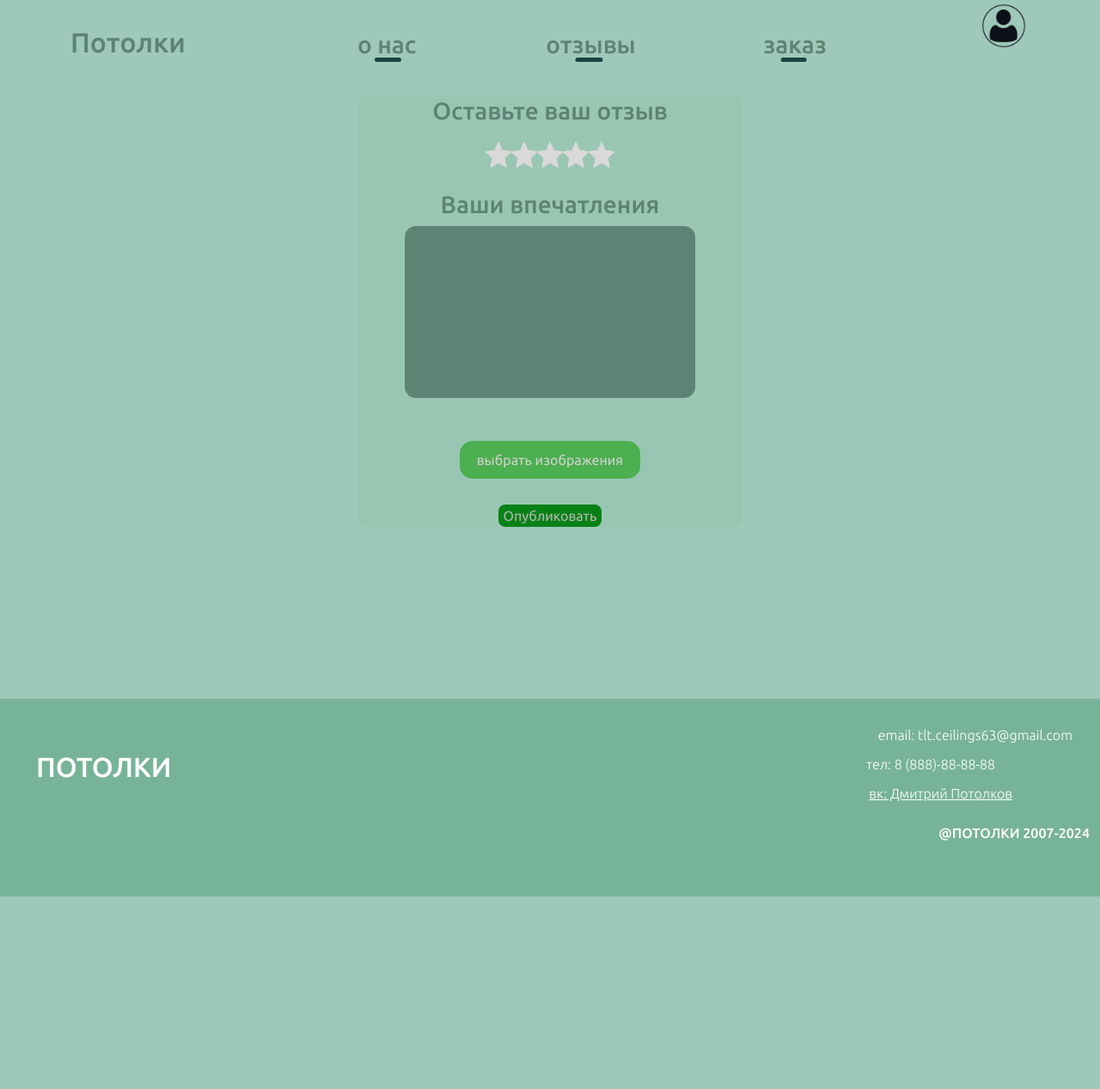
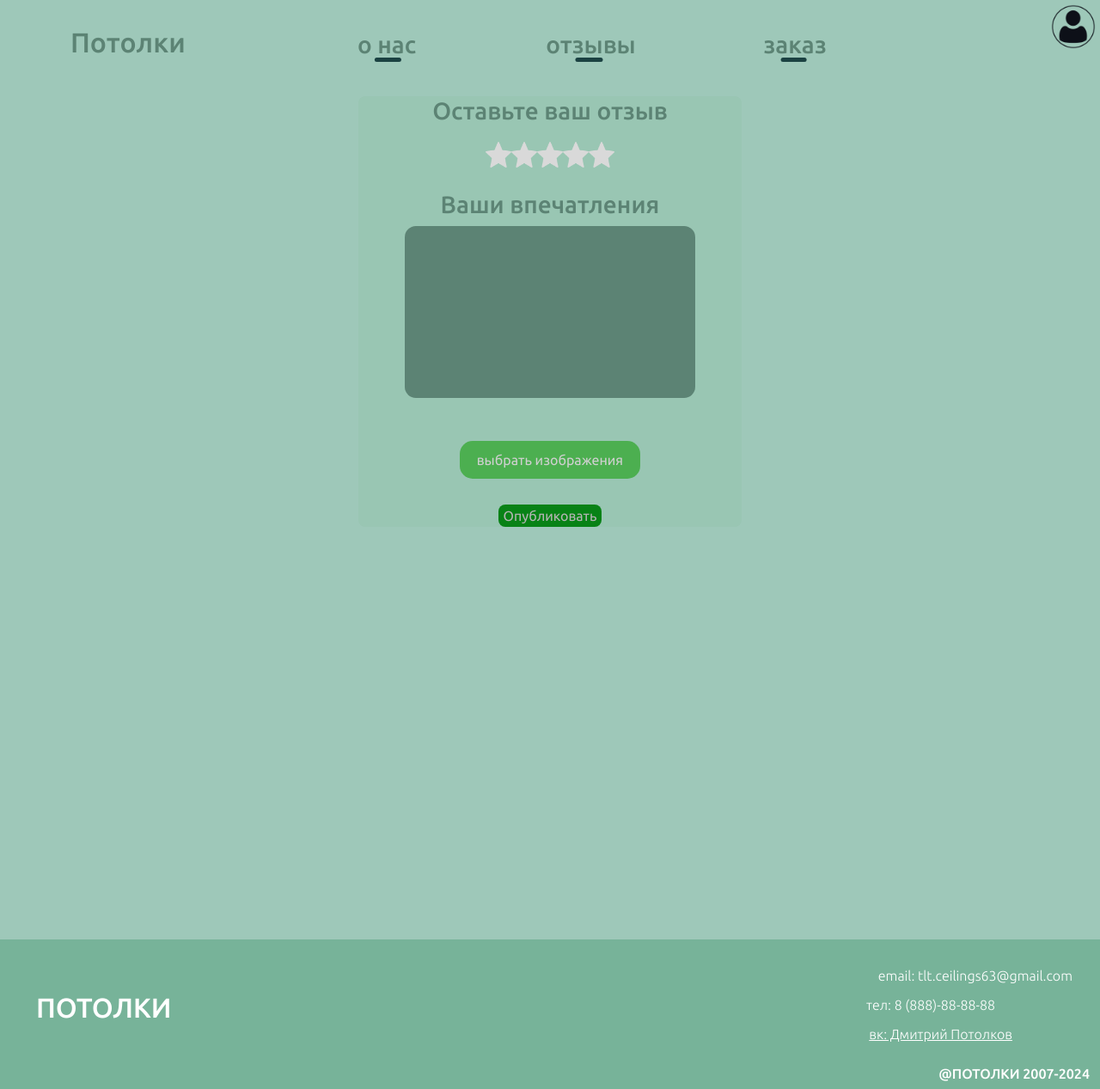
Before and after one commit to kokakolia/WEB_YL_Seilings, a Flask app: page /make_review in a window 1280 px wide. Shown: the whole page at 86% size. Before the commit the page ends 1043 px from the top, so only its background shows below. Run offline with Flask 3, Linux system fonts and the light colour scheme; a user stored in the database is signed in.

Commit message:
adaptive width and height

```diff
--- a/static/styles/styles.css
+++ b/static/styles/styles.css
@@ -70,16 +72,18 @@
   height: 60px;
   background-color: transparent;
   cursor: pointer;
+  position: fixed;
+  right: 1px;
+  top: 1px;
 }
 
-.navig .row .dropdown ul {
+.navig .dropdown ul {
   margin-left: 80vw !important;
   margin-top: 8vh !important;
 }
 
 body {
   background-color: #9ec8b9;
-  /* min-height: 100vh; */
 }
 
 main {
@@ -97,6 +101,20 @@ main {
   font-weight: 700;
   font-style: normal;
 }
+
+.base-footer {
+  background-color:#77B399;
+  color: white;
+  margin: 0;
+  width: 100%;
+  max-width: none;
+  position: absolute;
+  margin-top: 60vh;
+}
+
+
+/* ABOUT */
+
 
 .main-section {
   width: 100%;
@@ -381,66 +465,6 @@ main {
   color: #5c8374;
   border-radius: 8px;
   background-color:#99C6B3;
-}
-
-.base-footer {
-  background-color:#77B399;
-  color: white;
-  margin: 0;
-  width: 100%;
-  max-width: none;
-  height: 230px;
-}
-
-.review-page .review-header .rating {
-  display: flex;
-}
-.review-page .review-header .rating label {
-  margin-top: 5px;
-  margin-left: 5px;
-  width: 23px;
-  height: 23px;
-  margin-right: 5px;
-}
-
-.review-header .rating .filled_images {
-  background: url('../img/filled_star.png');
-  background-size: cover;
-}
-
-.review-header .rating .hollow_images {
-  background: url('../img/star.png');
-  background-size: cover;
-}
-
-#delete-review {
-  display: none;
-}
-
-#delete-review-label {
-  background: url('../img/delete.png');
-  background-size: cover;
-  width: 23px;
-  height:23px;
-  cursor: pointer;
-  margin-left: 5px;
-  margin-right: 5px;
-}
-
-.change-review-buttons {
-  position: absolute;
-  right: 18vw;
-}
-
-#change-review-label{
-  background: url('../img/pen.png');
-  background-size: cover;
-  width: 23px;
-  height:23px;
-  cursor: pointer;
-  /* margin-left: 32%; */
-  margin-left: 5px;
-  margin-right: 5px;
 }
 
 .load_file {
--- a/static/templates/base.html
+++ b/static/templates/base.html
@@ -20,7 +20,8 @@
         <div class="col-sm-5 col-lg-2 h3 navig-options text-center"><a id="option-1" href="/about">о нас</a></div>
         <div class="col-sm-5 col-lg-3 h3 navig-options text-center"><a id="option-2" href="/reviews">отзывы</a></div>
         <div class="col-sm-5 col-lg-2 h3 navig-options text-center"><a id="option-3" href="/order">заказ</a></div>
-        <div class="col-lg-2 text-end dropdown">
+    </div>
+    <div class="dropdown">
         <button class="btn dropdown-toggle" type="button" data-bs-toggle="dropdown" aria-expanded="false"
                 name="user-button" id="user-button"></button>
         <label id="user-button-label" for="user-button"></label>
@@ -33,22 +34,23 @@
             {% endif %}
         </ul>
     </div>
-    </div>
+
 </div>
 <main role="main" class="container">
     {% block content %}{% endblock %}
 </main>
-<footer class="container base-footer" style="margin-top: 200px;">
+<footer class="container base-footer">
     <div class="row">
-        <div class="col-6">
+        <div class="col-lg-6 col-sm-4 col-md-5 col-xs-12">
             <h2 style="padding-top: 60px;margin-left: 30px;">ПОТОЛКИ</h2>
         </div>
-        <div class="col-6 text-end">
+        <div class="col-lg-6 col-sm-8 col-md-5 col-xs-12 text-end">
             <p style="padding-right: 20px;margin-bottom: 10px;margin-top: 30px;">email: tlt.ceilings63@gmail.com</p>
             <p style="padding-right: 110px;margin-bottom: 10px;">тел: 8 (888)-88-88-88</p>
-            <a style="padding-right: 90px;color: white" href="https://vk.com/id111493667">вк: Дмитрий Потолков</a>
+            <a style="padding-right: 90px;color: white" href="https://vk.com/id111493667"><span>вк: Дмитрий Потолков</span></a>
             <h6 style="margin-top: 25px;">@ПОТОЛКИ 2007-2024</h6>
         </div>
+
     </div>
 </footer>
 <script src="https://cdn.jsdelivr.net/npm/bootstrap@5.3.2/dist/js/bootstrap.bundle.min.js"
```
Also changed, not shown: other parts of static/styles/styles.css (+68 -0 lines), db/userdata.db. Lines whose indentation alone changed are shown as unchanged.
